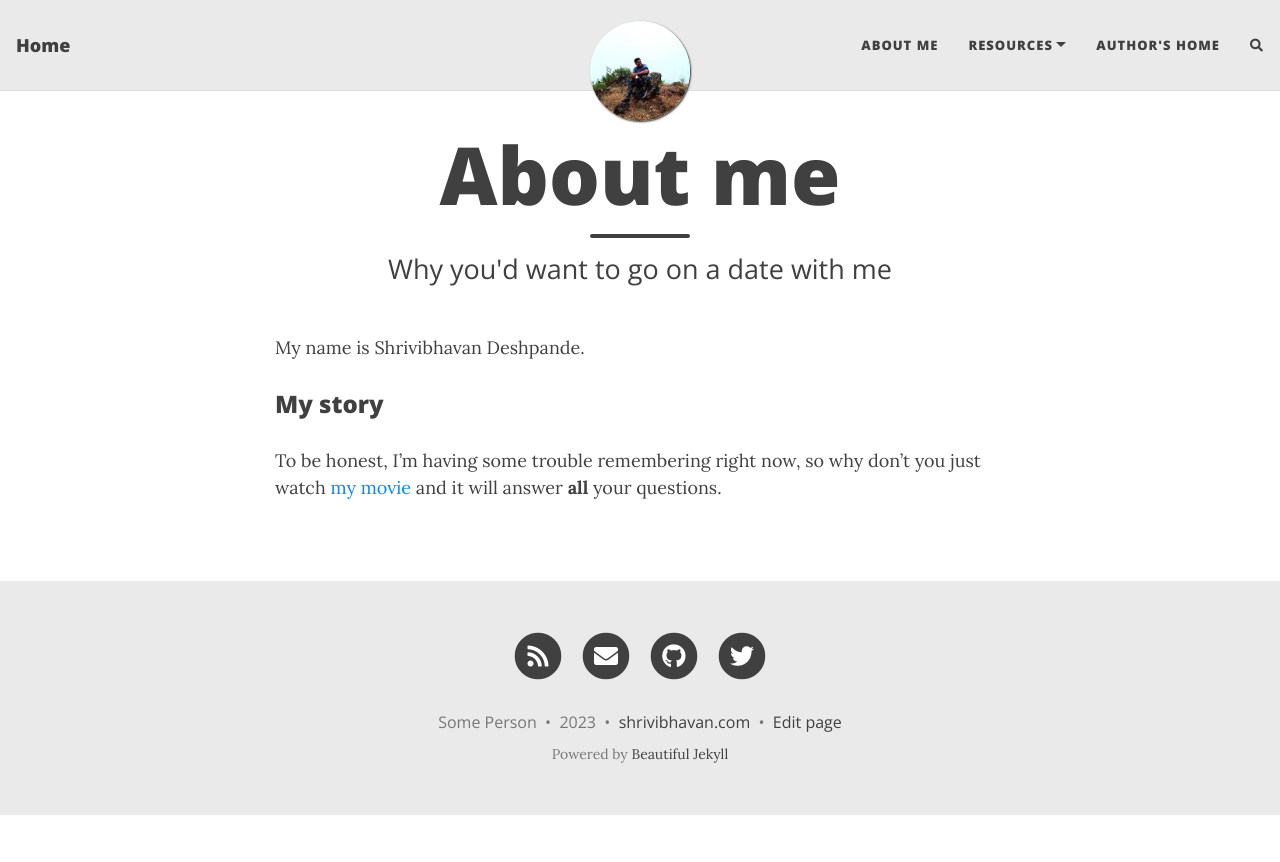
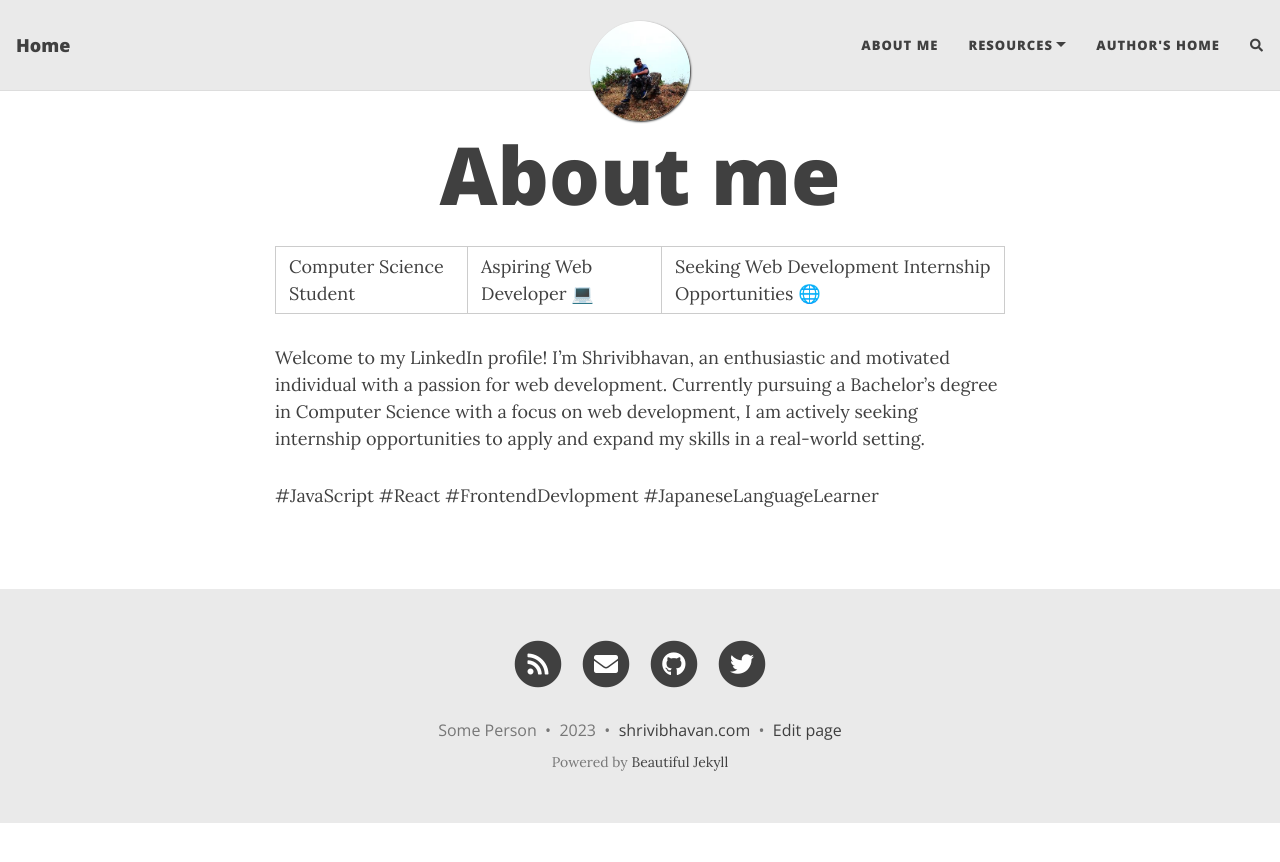
Before and after one commit to shrivibhavan/shrivibhavan.github.io, a Jekyll site: the page built from aboutme.md, in a window 1280 px wide. Shown: the top 862 px of the page. Built offline with Jekyll 4.4.1, drawn with Linux system fonts in a browser that asks for light colours; nearby versions of some CDN libraries; comment, search, counter and statistics services are not loaded.

Commit message:
Update aboutme.md

```diff
--- a/aboutme.md
+++ b/aboutme.md
@@ -1,14 +1,11 @@
 ---
 layout: page
 title: About me
-subtitle: Why you'd want to go on a date with me
+subtitle:
 ---
 
-My name is Shrivibhavan Deshpande.
+Computer Science Student | Aspiring Web Developer 💻 | Seeking Web Development Internship Opportunities 🌐
 
+Welcome to my LinkedIn profile! I'm Shrivibhavan, an enthusiastic and motivated individual with a passion for web development. Currently pursuing a Bachelor's degree in Computer Science with a focus on web development, I am actively seeking internship opportunities to apply and expand my skills in a real-world setting.
 
-
-
-### My story
-
-To be honest, I'm having some trouble remembering right now, so why don't you just watch [my movie](https://en.wikipedia.org/wiki/The_Princess_Bride_%28film%29) and it will answer **all** your questions.
+#JavaScript #React #FrontendDevlopment #JapaneseLanguageLearner
```
